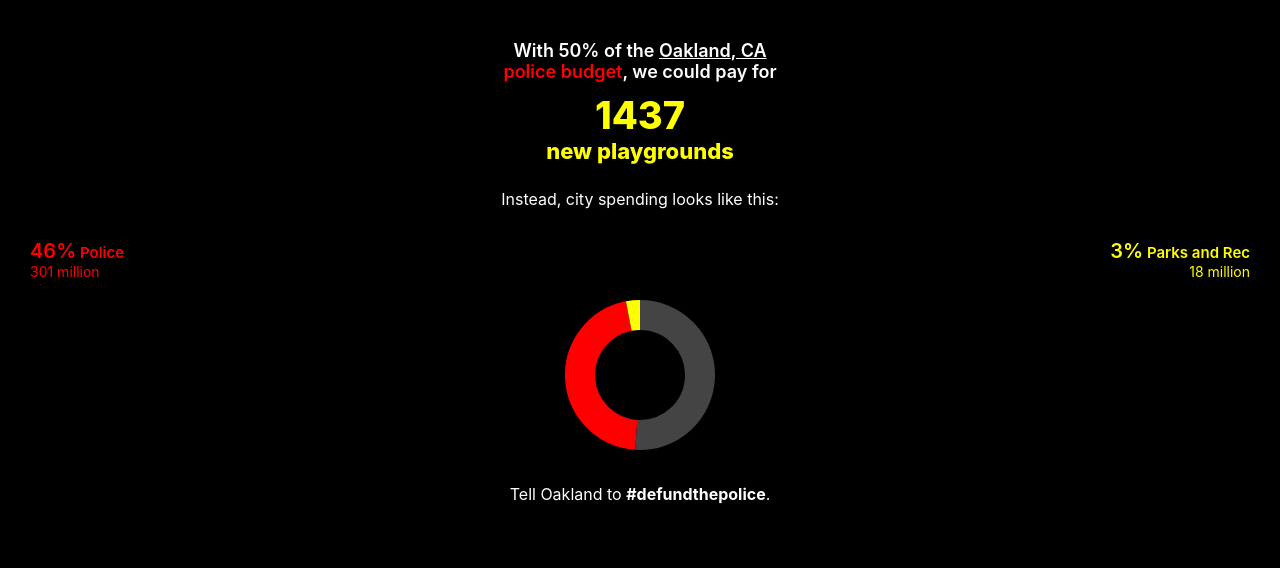
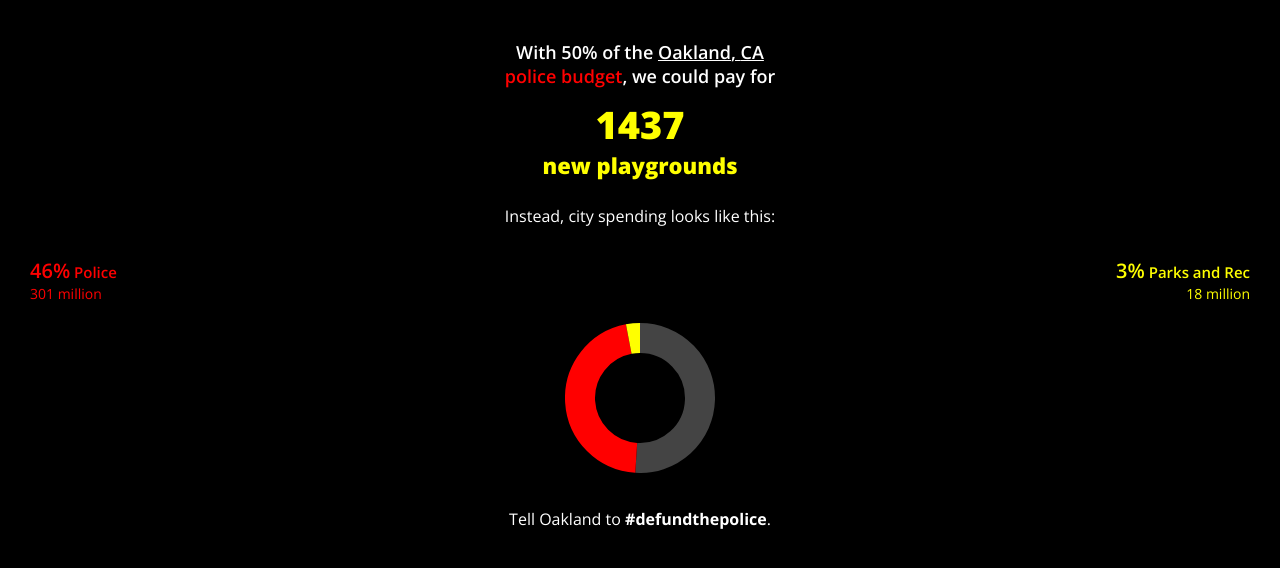
Before and after one commit to jessica-px/police-budget, a React (Create React App) app: page / in a window 1280 px wide. Shown: the top 568 px of the page. Built offline with nearby package versions, Linux system fonts and the light colour scheme.

Commit message:
Add open sans font

```diff
--- a/public/index.html
+++ b/public/index.html
@@ -9,6 +9,7 @@
       name="description"
       content="Web site created using create-react-app"
     />
+    <link href="https://fonts.googleapis.com/css2?family=Open+Sans:wght@400;600;700;800&display=swap" rel="stylesheet">
     <link rel="apple-touch-icon" href="%PUBLIC_URL%/logo192.png" />
     <!--
       manifest.json provides metadata used when your web app is installed on a
--- a/src/App.tsx
+++ b/src/App.tsx
@@ -30,6 +30,7 @@
     padding: 0;
     background-color: black;
     color: white;
+    font-family: 'Open Sans', sans-serif;
   }
 `
 
```
